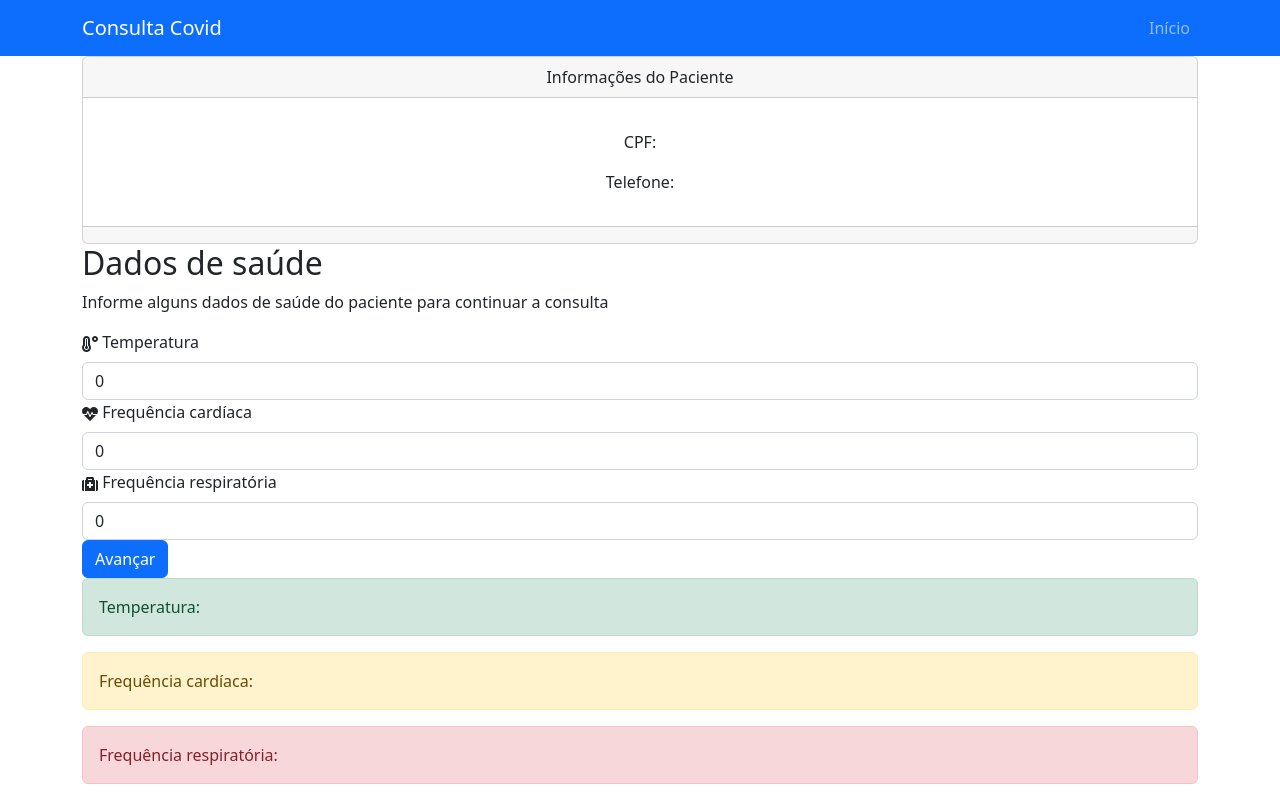
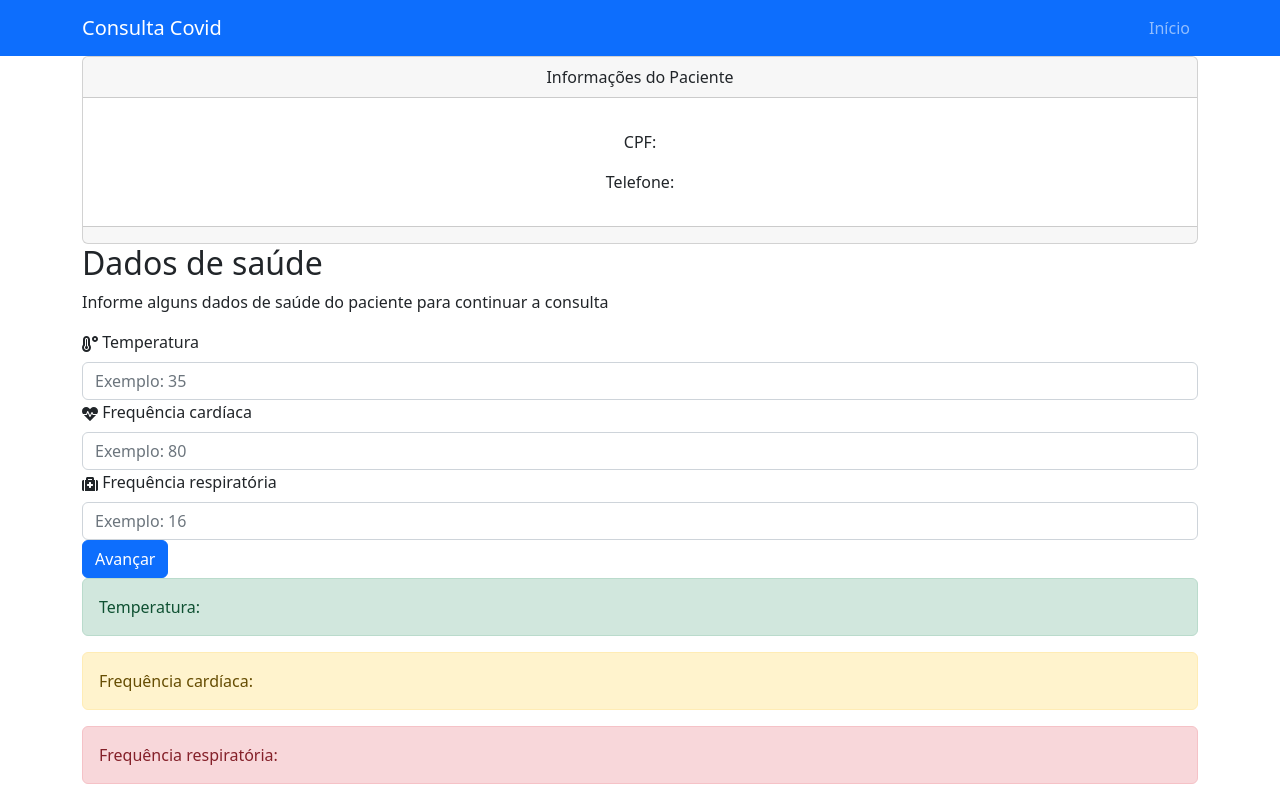
Before and after one commit to MatheusEzaquiel/consulta-covid, a React (Create React App) app in the folder frontend/: page /dados-de-saude/1/1 in a window 1280 px wide. Built offline with nearby package versions, Linux system fonts and the light colour scheme; no server answers.

Commit message:
fix(frontend): inputs de dados de saúde não recebiam  números decimais

```diff
--- a/frontend/src/pages/HealthData.tsx
+++ b/frontend/src/pages/HealthData.tsx
@@ -11,8 +11,7 @@ export const HealthData = () => {
 
     const { idPatient, idAppointment } = useParams();
 
-
-
+    const { healthData, changeHealthData} = useContext(HealthDataPacientContext);
 
     const temperaturaArr: string[] = ["Hipotermia", "Afebril", "Estado febril", "Febre", "Pirexia", "Hiperpirexia"];
     const freqCardiacaArr: string[] = ["Bradicárdico", "Normocárdico", "Taquicárdico"];
@@ -20,9 +19,9 @@ export const HealthData = () => {
     const estadoCor = ['success','warning','danger']
 
 
-    const [temp, setTemp] = useState(0);
-    const [freqCardiaca, setFreqCardiaca] = useState(0);
-    const [freqRespiratoria, setFreqRespiratoria] = useState(0);
+    const [temp, setTemp] = useState('');
+    const [freqCardiaca, setFreqCardiaca] = useState('');
+    const [freqRespiratoria, setFreqRespiratoria] = useState('');
 
 
     const tempAlert = (temp: number) => {
@@ -90,14 +89,13 @@ export const HealthData = () => {
     }
 
 
-    const { healthData, changeHealthData} = useContext(HealthDataPacientContext);
-
 
     return(
 
         <>
 
             <TabDataUser idPatient={Number(idPatient)}/>
+
             <h2>Dados de saúde</h2>
 
             <p>Informe alguns dados de saúde do paciente para continuar a consulta</p>
@@ -110,7 +108,7 @@ export const HealthData = () => {
                         type="text"
                         placeholder="Exemplo: 35"
                         name="temperatura"
-                        value={temp} onChange={(e) => {setTemp(Number(e.target.value))}}
+                        value={temp} onChange={(e) => {setTemp(e.target.value)}}
                         />
                 </Form.Group>
 
@@ -120,7 +118,7 @@ export const HealthData = () => {
                         type="text"
                         placeholder="Exemplo: 80"
                         name="freqCardiaca"
-                        value={freqCardiaca} onChange={(e)=>{setFreqCardiaca(Number(e.target.value))}}
+                        value={freqCardiaca} onChange={(e)=>{setFreqCardiaca(e.target.value)}}
                         />
                 </Form.Group>
 
@@ -130,33 +128,36 @@ export const HealthData = () => {
                         type="text"
                         placeholder="Exemplo: 16"
                         name="freqRespiratoria"
-                        value={freqRespiratoria} onChange={(e) => {setFreqRespiratoria(Number(e.target.value))}}
+                        value={freqRespiratoria} onChange={(e) => {setFreqRespiratoria(e.target.value)}}
                         />
                 </Form.Group>
+
 
                 { idAppointment ?
 
                     ( <Link to={`/sintomas/${idPatient}/${idAppointment}`}>
-                        <Button variant="primary" onClick={ () => changeHealthData({temperature: temp, heartRate: freqCardiaca, respiratoryRate: freqRespiratoria})}>Avançar</Button>
-                    </Link>)
-                        :
+                        <Button variant="primary" onClick={ () => changeHealthData({temperature: Number(temp), heartRate: Number(freqCardiaca), respiratoryRate: Number(freqRespiratoria)})}>
+                            Avançar
+                        </Button>
+                    </Link>) :
+
                     ( <Link to={`/sintomas/${idPatient}`}>
-                        <Button variant="primary" onClick={ () => changeHealthData({temperature: temp, heartRate: freqCardiaca, respiratoryRate: freqRespiratoria})}>Avançar</Button>
+                        <Button variant="primary" onClick={ () => changeHealthData({temperature: Number(temp), heartRate: Number(freqCardiaca), respiratoryRate: Number(freqRespiratoria)})}>
+                            Avançar
+                        </Button>
                     </Link>) }
 
 
-
-
                 <Alert variant={estadoCor[0]}>
-                    Temperatura: {tempAlert(temp)}
+                    Temperatura: {tempAlert(Number(temp))}
                 </Alert>
 
                 <Alert variant={estadoCor[1]}>
-                    Frequência cardíaca: {freqCardAlert(freqCardiaca)}
+                    Frequência cardíaca: {freqCardAlert(Number(freqCardiaca))}
                 </Alert>
 
                 <Alert variant={estadoCor[2]}>
-                    Frequência respiratória: {freqRespirAlert(freqRespiratoria)}
+                    Frequência respiratória: {freqRespirAlert(Number(freqRespiratoria))}
                 </Alert>
 
             </Form>
@@ -165,5 +166,4 @@ export const HealthData = () => {
 
     );
 
-
 }
```
